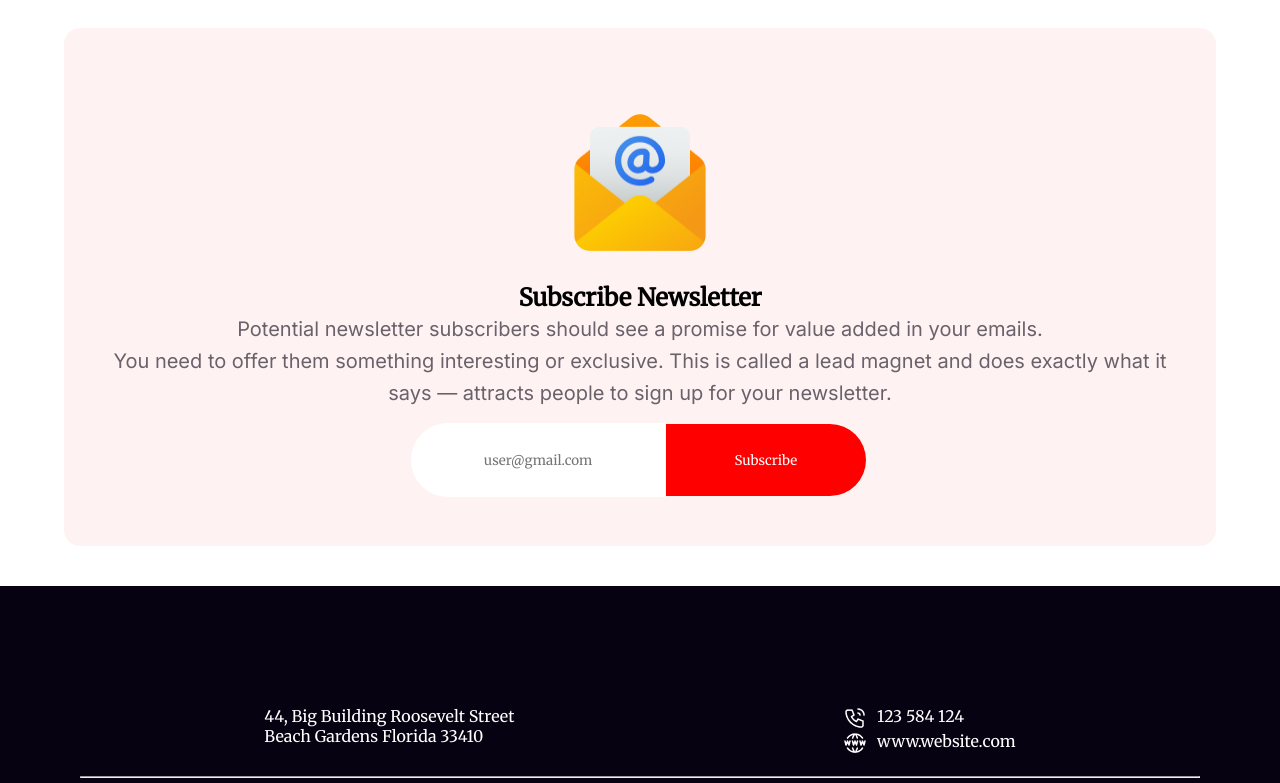
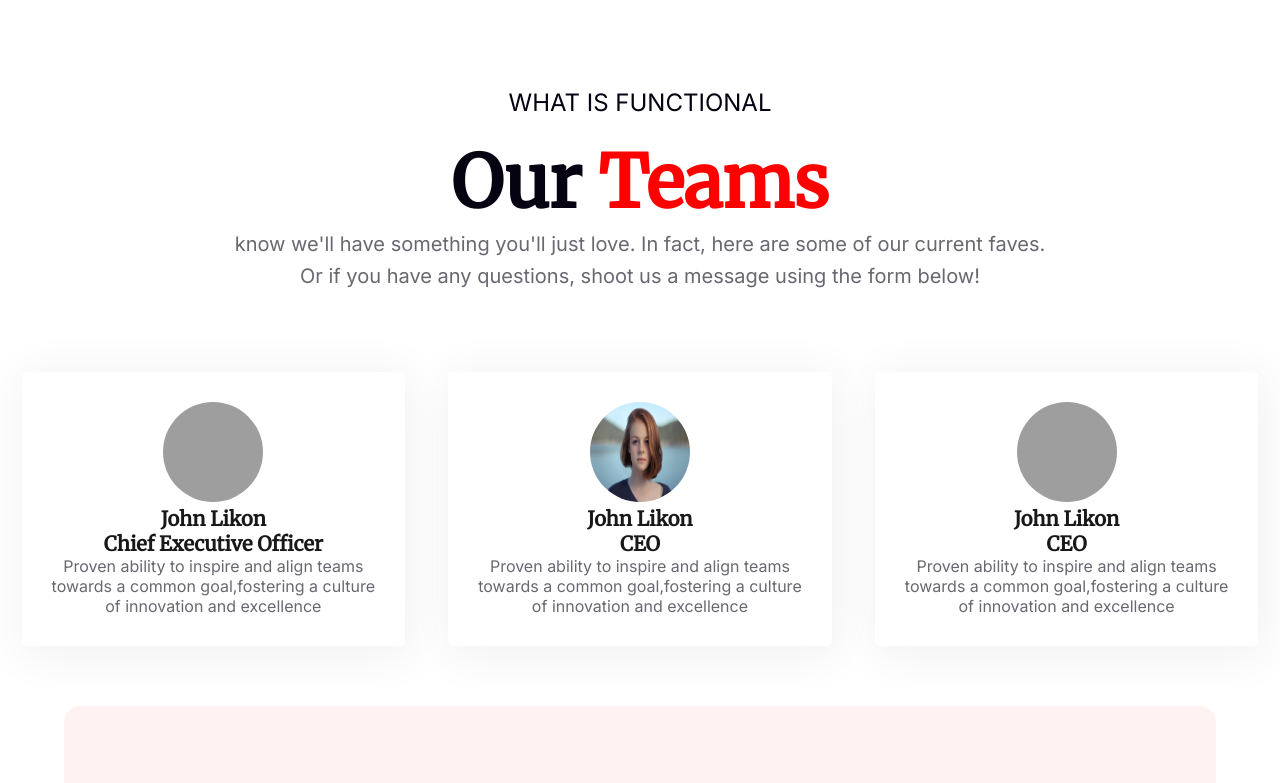
Before and after one commit to LubabaSultana25/New-Year-Celebration, a plain HTML site: page index.html in a window 1280 px wide. Shown: the part 6020-6803 px from the top of the page. Drawn offline with Linux system fonts and the light colour scheme; grey boxes are pictures that could not be loaded.

Commit message:
our team section add

```diff
--- a/css/style.css
+++ b/css/style.css
@@ -2,6 +2,8 @@
     margin: 0;
     font-family: 'Merriweather', serif;
 }
+
+
 
 /* header related style  */
 .header-class {
@@ -202,12 +204,12 @@
 }
 
 
-.holyday-item {
+.pera-description {
     text-align: center;
     margin: 40px;
 }
 
-.holyday-item h3 {
+.pera-description h3 {
     color: #070211;
     font-family: Inter;
     font-size: 24px;
@@ -219,7 +221,7 @@
 
 }
 
-.holyday-item h2 {
+.pera-description h2 {
     color: #070211;
     font-family: Merriweather;
     font-size: 72px;
@@ -229,7 +231,7 @@
     padding-bottom: 20px;
 }
 
-.holyday-item h2 span {
+.pera-description h2 span {
     color: #F00;
     text-align: center;
     font-family: Merriweather;
@@ -239,7 +241,7 @@
     line-height: normal;
 }
 
-.holyday-item p {
+.pera-description p {
     color: rgba(7, 2, 17, 0.60);
     text-align: center;
     font-family: Inter;
@@ -329,6 +331,50 @@
     width: 30.2%;
 }
 
+.Team-section {
+    display: flex;
+    /* gap: 24px; */
+    justify-items: center;
+    text-align: center;
+}
+
+.Team {
+    margin: 20px auto;
+    padding: 30px;
+    border-radius: 5px;
+    background: #FFF;
+    box-shadow: 3px 6px 50px 4px rgba(0, 0, 0, 0.06);
+
+
+}
+
+.Team img {
+    width: 100px;
+    height: 100px;
+    border-radius: 50%;
+    justify-items: center;
+}
+
+.Team:hover {
+    background-color: rgba(255, 0, 0, 0.10);
+    /* zoom: 1; */
+
+}
+
+.Team-title {
+    color: var(--Dark-01, #181818);
+    font-size: 20px !important;
+    font-style: normal;
+    font-weight: 700;
+    line-height: normal;
+}
+
+.Team-description {
+    color: rgba(7, 2, 17, 0.60);
+    font-family: Inter;
+    font-size: 20px line-height: 28px;
+
+}
 
 /* Subscription related style */
 .Subscription-section {
@@ -401,17 +447,34 @@
 
 .footer-section {
     background-color: #070211;
-    /* width: 1600px; */
     height: 300px;
     color: #FFF;
-    /* width: 100%; */
     padding: 100px 80px;
 }
 
 .footer-element {
     padding: 20px;
     display: flex;
-    justify-content: space-around;
+
+}
+
+.footer-info {
+    text-align: center;
+    margin: 0 auto;
+}
+
+.footer-info p {
+    display: flex;
+    gap: 10px;
+    margin: auto 0;
+}
+
+.footer-address {
+    width: 50%;
+}
+
+hr {
+    border-color: #ffffff26;
 }
 
 .footer-icon {
@@ -420,16 +483,6 @@
     padding-bottom: 25px;
 
 }
-
-
-.footer-info p {
-    display: flex;
-    /* align-items: center; */
-    gap: 10px;
-    margin: auto 0;
-
-}
-
 
 .footer-icon img {
     padding: 5px;
--- a/index.html
+++ b/index.html
@@ -107,7 +107,7 @@
 
         <!-- Holyday section -->
         <section class="holyday-section">
-            <div class="holyday-item">
+            <div class="pera-description">
                 <h3>WHAT IS FUNCTIONAL</h3>
                 <h2><span>Holidays</span> Sale 50%</h2>
                 <p> know we'll have something you'll just love. In fact, here are some of our current faves.
@@ -154,6 +154,55 @@
             </div>
         </section>
 
+
+        <!-- Our team section -->
+
+        <section class="our-team-section">
+            <div class="pera-description">
+                <h3>WHAT IS FUNCTIONAL</h3>
+                <h2>Our <span>Teams</span< /h2>
+                        <p> know we'll have something you'll just love. In fact, here are some of our current faves.
+                            <br>
+                            Or if you have any questions, shoot us a message using the form below!
+                        </p>
+            </div>
+            <div class="Team-section">
+                <div class="Team">
+                    <img src="./Images/1.jpg" alt="">
+                    <h2 class="Team-title"> John Likon</h2>
+                    <h3 class="Team-title">Chief Executive Officer</h3>
+                    <p class="Team-description">
+                        Proven ability to inspire and align teams <br> towards a common goal,fostering a
+                        culture
+                        <br> of
+                        innovation and excellence
+                    </p>
+                </div>
+                <div class="Team">
+                    <img src="./Images/2.jpg" alt="">
+                    <h2 class="Team-title"> John Likon</h2>
+                    <h3 class="Team-title">CEO</h3>
+                    <p class="Team-description">
+                        Proven ability to inspire and align teams <br> towards a common goal,fostering a
+                        culture
+                        <br> of
+                        innovation and excellence
+                    </p>
+
+                </div>
+                <div class="Team">
+                    <img src="./Images/3.jpg" alt="">
+                    <h2 class="Team-title"> John Likon</h2>
+                    <h3 class="Team-title">CEO</h3>
+                    <p class="Team-description">
+                        Proven ability to inspire and align teams <br> towards a common goal,fostering a
+                        culture
+                        <br> of
+                        innovation and excellence
+                    </p>
+                </div>
+
+            </div>
             <!-- subscription section -->
 
             <section class="Subscription-section">
@@ -162,9 +211,14 @@
                     <h2>
                         Subscribe Newsletter
                     </h2>
-                <p>Potential newsletter subscribers should see a promise for value added in your emails. <br> You need
+                    <p>Potential newsletter subscribers should see a promise for value added in your emails.
+                        <br>
+                        You
+                        need
                         to
-                    offer them something interesting or exclusive. This is called a lead magnet and does exactly what it
+                        offer them something interesting or exclusive. This is called a lead magnet and does
+                        exactly
+                        what it
                         <br>
                         says — attracts people to sign up for your newsletter.
                     </p>
@@ -183,23 +237,23 @@
     <footer class="footer-section">
         <div class="footer-element">
             <div class="footer-address">
-                <p>44, Big Building Roosevelt Street <br>
-                    Beach Gardens Florida 33410</p>
+                <p>44, Big Building Roosevelt Street </p>
+                <p>Beach Gardens Florida 33410</p>
             </div>
-            <div class=" footer-info">
+            <div class="footer-info">
                 <p><img src="./Images/Call.png"> 123 584 124</p>
                 <p><img src="./Images/Website.png"> www.website.com</p>
 
             </div>
         </div>
-        <hr class="line">
+        <hr>
         <div class="footer-icon">
             <img src="./Images/Facebook.png">
             <img src="./Images/Instagram.png">
             <img src="./Images/Twitter.png" alt="">
             <img src="./Images/Linkedin.png">
         </div>
-        <hr class="line">
+        <hr>
         <div class="all-right">
             <div class="All-Rights-Reserved">
                 <p>2023, All Rights Reserved.</p>
```
Also changed, not shown: Images/2.jpg (added), 2 other files. Lines whose indentation alone changed are shown as unchanged.
